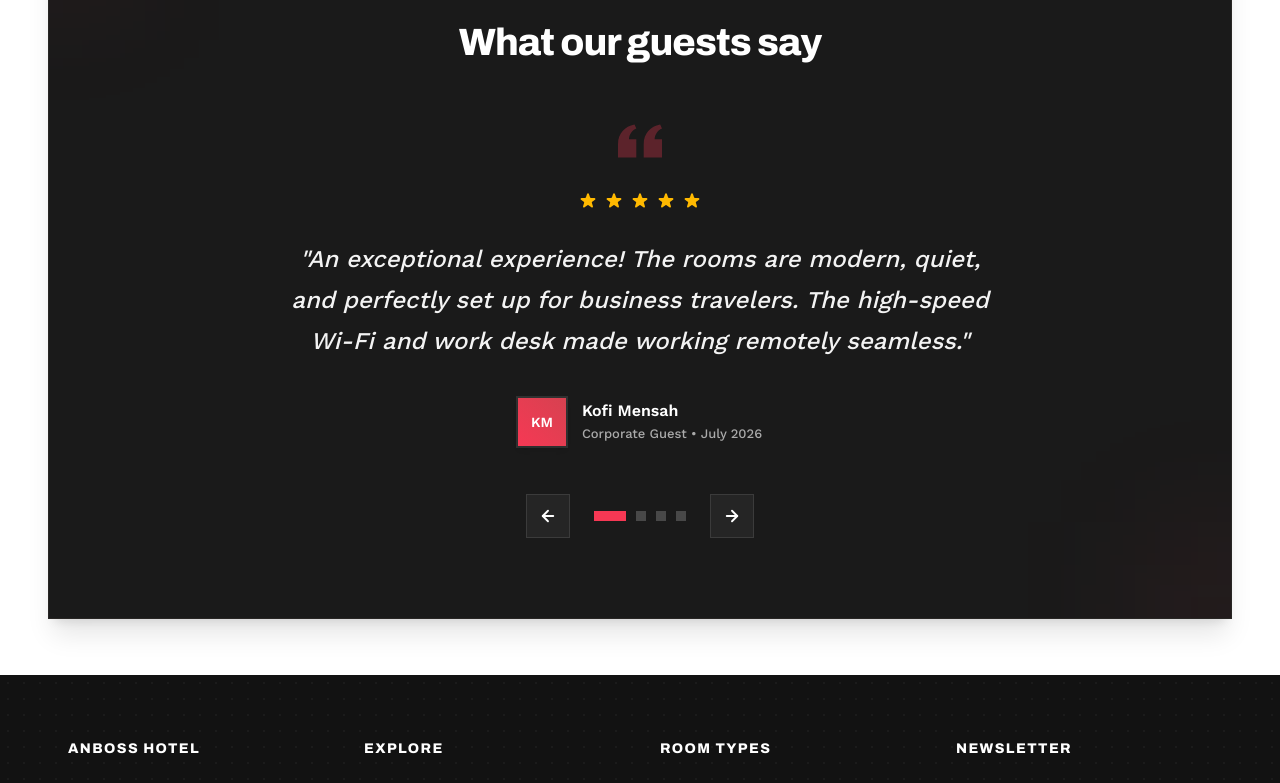
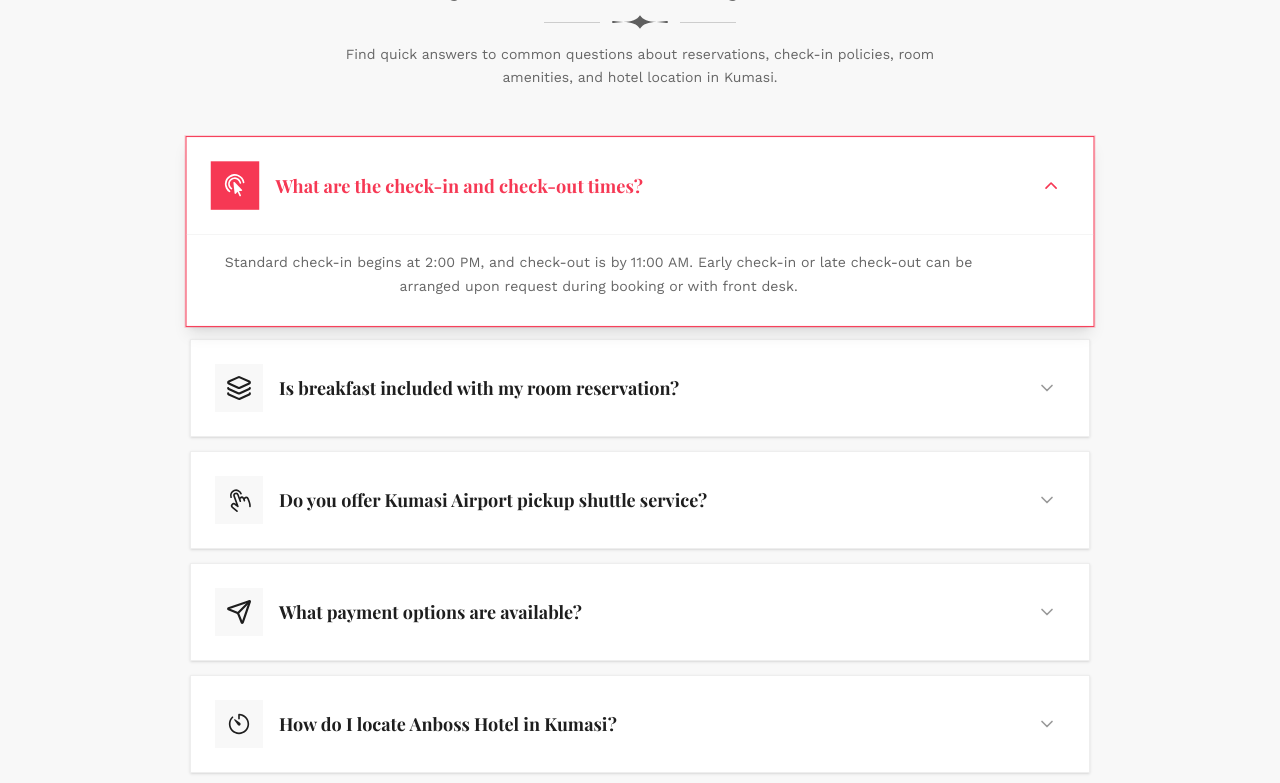
Before and after one commit to PlnDominic/Amboss-Hotel, a Next.js app: page / in a window 1280 px wide. Shown: the part 2740-3523 px from the top of the page. Built offline with nearby package versions, Linux system fonts and the light colour scheme.

Commit message:
feat: Add Card Splitting Accordion FAQ, Google Analytics tag (G-6JVRZP6SEW), and Postal Address SN 284, Santasi

```diff
--- a/package.json
+++ b/package.json
@@ -9,10 +9,13 @@
     "lint": "eslint ."
   },
   "dependencies": {
+    "framer-motion": "^12.42.2",
+    "lucide-react": "^1.26.0",
     "next": "^15.5.4",
     "nodemailer": "^9.0.3",
     "react": "^19.2.0",
-    "react-dom": "^19.2.0"
+    "react-dom": "^19.2.0",
+    "react-icons": "^5.7.0"
   },
   "devDependencies": {
     "@eslint/eslintrc": "^3.3.1",
--- a/src/app/layout.tsx
+++ b/src/app/layout.tsx
@@ -1,5 +1,6 @@
 import type { Metadata } from 'next';
 import { Archivo, Work_Sans, Playfair_Display, Great_Vibes } from 'next/font/google';
+import Script from 'next/script';
 import Header from '@/components/Header';
 import Footer from '@/components/Footer';
 import JsonLd from '@/components/JsonLd';
@@ -110,6 +111,19 @@ export default function RootLayout({ children }: { children: React.ReactNode })
         <JsonLd />
       </head>
       <body className="overflow-x-clip bg-white font-sans text-brand-ink antialiased">
+        <Script
+          src="https://www.googletagmanager.com/gtag/js?id=G-6JVRZP6SEW"
+          strategy="afterInteractive"
+        />
+        <Script id="google-analytics" strategy="afterInteractive">
+          {`
+            window.dataLayer = window.dataLayer || [];
+            function gtag(){dataLayer.push(arguments);}
+            gtag('js', new Date());
+
+            gtag('config', 'G-6JVRZP6SEW');
+          `}
+        </Script>
         <Header />
         {children}
         <Footer />
--- a/src/app/page.tsx
+++ b/src/app/page.tsx
@@ -5,6 +5,7 @@ import Link from 'next/link';
 import FlourishDivider from '@/components/FlourishDivider';
 import QuickSearchBar from '@/components/QuickSearchBar';
 import TestimonialsSlider from '@/components/TestimonialsSlider';
+import CardSplittingAccordionDemo from '@/components/CardSplittingAccordion';
 import RoomImage from '@/components/RoomImage';
 import ImagePlaceholder from '@/components/ImagePlaceholder';
 import { rooms } from '@/data/rooms';
@@ -128,7 +129,7 @@ export default function HomePage() {
         </div>
       </section>
 
-      {/* RESTORED GALLERY SECTION WITH STAGGERED MOSAIC LAYOUT (Sharp Square Edges) */}
+      {/* GALLERY SECTION WITH STAGGERED MOSAIC LAYOUT */}
       <section className="bg-brand-surface py-20 px-6">
         <div className="mx-auto max-w-[1240px] text-center">
           <span className="font-script text-3xl text-brand-accent">A Closer Look</span>
@@ -232,6 +233,9 @@ export default function HomePage() {
         </div>
       </section>
 
+      {/* CARD SPLITTING ACCORDION FAQ SECTION */}
+      <CardSplittingAccordionDemo />
+
       {/* CLASSY TESTIMONIALS SLIDER */}
       <TestimonialsSlider />
     </main>
--- /dev/null
+++ b/src/components/CardSplittingAccordion.tsx
@@ -0,0 +1,157 @@
+'use client';
+
+import { useState } from 'react';
+import { motion, AnimatePresence } from 'framer-motion';
+import { HiCursorArrowRipple } from 'react-icons/hi2';
+import { Layers, Send, ChevronDown } from 'lucide-react';
+import { PiHandTap } from 'react-icons/pi';
+import { IoIosTimer } from 'react-icons/io';
+import FlourishDivider from './FlourishDivider';
+
+export interface AccordionItem {
+  id: number;
+  title: string;
+  icon: React.ReactNode;
+  content: string;
+}
+
+const FAQ_ITEMS: AccordionItem[] = [
+  {
+    id: 1,
+    title: 'What are the check-in and check-out times?',
+    icon: <HiCursorArrowRipple className="-rotate-10 size-6 md:size-[1.625rem]" />,
+    content:
+      'Standard check-in begins at 2:00 PM, and check-out is by 11:00 AM. Early check-in or late check-out can be arranged upon request during booking or with front desk.',
+  },
+  {
+    id: 2,
+    title: 'Is breakfast included with my room reservation?',
+    icon: <Layers className="size-6 md:size-[1.625rem]" />,
+    content:
+      'Yes! Every room booking at Anboss Hotel includes a complimentary fresh gourmet breakfast served daily from 6:30 AM to 10:00 AM.',
+  },
+  {
+    id: 3,
+    title: 'Do you offer Kumasi Airport pickup shuttle service?',
+    icon: <PiHandTap className="-rotate-20 size-6 md:size-[1.625rem]" />,
+    content:
+      'Yes, we provide direct one-way or round-trip shuttle pickups from Kumasi Airport to the hotel in Santasi Apre. You can easily add shuttle service when booking online.',
+  },
+  {
+    id: 4,
+    title: 'What payment options are available?',
+    icon: <Send className="size-6 md:size-[1.625rem]" />,
+    content:
+      'We accept Cash at check-in, Mobile Money (MTN MoMo, Telecel Cash, AT Money), and major credit/debit cards for your convenience.',
+  },
+  {
+    id: 5,
+    title: 'How do I locate Anboss Hotel in Kumasi?',
+    icon: <IoIosTimer className="size-6 md:size-[1.625rem]" />,
+    content:
+      'We are located in Santasi Apre, Kumasi, Ghana. Our official digital address is Ghana Post GPS: AG-0666-2011. You can find us on Google Maps or contact front desk at +233 (0)541-886633.',
+  },
+];
+
+export function AccordionApp({ items = FAQ_ITEMS }: { items?: AccordionItem[] }) {
+  const [openId, setOpenId] = useState<number | null>(1);
+
+  const toggleItem = (id: number) => {
+    setOpenId(openId === id ? null : id);
+  };
+
+  return (
+    <div className="mx-auto max-w-[900px] w-full flex flex-col gap-3.5">
+      {items.map((item) => {
+        const isOpen = openId === item.id;
+        return (
+          <motion.div
+            key={item.id}
+            layout
+            initial={false}
+            animate={{
+              scale: isOpen ? 1.01 : 1,
+            }}
+            transition={{ type: 'spring', stiffness: 300, damping: 25 }}
+            className={`overflow-hidden rounded-none border transition-all duration-300 ${
+              isOpen
+                ? 'border-brand-accent bg-white shadow-lg ring-1 ring-brand-accent/20'
+                : 'border-brand-line bg-white hover:border-brand-muted-2 shadow-sm'
+            }`}
+          >
+            {/* Accordion Header / Card Trigger */}
+            <button
+              type="button"
+              onClick={() => toggleItem(item.id)}
+              className="flex w-full items-center justify-between p-5 md:p-6 text-left cursor-pointer select-none"
+            >
+              <div className="flex items-center gap-4">
+                <div
+                  className={`flex h-12 w-12 shrink-0 items-center justify-center transition-colors ${
+                    isOpen
+                      ? 'bg-brand-accent text-white'
+                      : 'bg-brand-surface text-brand-ink'
+                  }`}
+                >
+                  {item.icon}
+                </div>
+                <h3
+                  className={`font-serif text-base md:text-lg font-bold transition-colors ${
+                    isOpen ? 'text-brand-accent' : 'text-brand-ink'
+                  }`}
+                >
+                  {item.title}
+                </h3>
+              </div>
+
+              <motion.div
+                animate={{ rotate: isOpen ? 180 : 0 }}
+                transition={{ duration: 0.3 }}
+                className={`ml-4 flex h-9 w-9 shrink-0 items-center justify-center transition-colors ${
+                  isOpen ? 'text-brand-accent' : 'text-brand-muted-3'
+                }`}
+              >
+                <ChevronDown className="h-5 w-5" />
+              </motion.div>
+            </button>
+
+            {/* Split Content Expansion Area */}
+            <AnimatePresence initial={false}>
+              {isOpen && (
+                <motion.div
+                  initial={{ height: 0, opacity: 0 }}
+                  animate={{ height: 'auto', opacity: 1 }}
+                  exit={{ height: 0, opacity: 0 }}
+                  transition={{ duration: 0.35, ease: [0.16, 1, 0.3, 1] }}
+                >
+                  <div className="border-t border-brand-line/60 px-6 pb-6 pt-4 text-sm leading-relaxed text-brand-muted md:px-7 md:pb-7">
+                    <p className="max-w-[760px]">{item.content}</p>
+                  </div>
+                </motion.div>
+              )}
+            </AnimatePresence>
+          </motion.div>
+        );
+      })}
+    </div>
+  );
+}
+
+export default function CardSplittingAccordionDemo() {
+  return (
+    <section className="w-full bg-brand-surface py-20 px-6">
+      <div className="mx-auto max-w-[1240px] text-center">
+        <span className="font-script text-3xl text-brand-accent">Have Questions?</span>
+        <h2 className="font-serif text-3xl font-extrabold uppercase tracking-wider text-brand-ink mt-1">
+          FREQUENTLY ASKED QUESTIONS
+        </h2>
+        <FlourishDivider />
+        <p className="mx-auto mt-3 mb-12 max-w-[620px] text-xs md:text-sm text-brand-muted leading-relaxed">
+          Find quick answers to common questions about reservations, check-in policies, room amenities, and hotel location in Kumasi.
+        </p>
+
+        <AccordionApp />
+      </div>
+    </section>
+  );
+}
--- a/src/components/Footer.tsx
+++ b/src/components/Footer.tsx
@@ -29,6 +29,7 @@ export default function Footer() {
                 <svg className="h-4 w-4 shrink-0 text-brand-accent mt-0.5" viewBox="0 0 24 24" fill="none" stroke="currentColor" strokeWidth="2"><path d="M21 10c0 7-9 13-9 13s-9-6-9-13a9 9 0 0 1 18 0z"/><circle cx="12" cy="10" r="3"/></svg>
                 <div className="flex flex-col gap-0.5">
                   <span>Santasi Apre, Kumasi, Ghana</span>
+                  <span>Postal Address: SN 284, Santasi</span>
                   <span className="font-bold text-brand-accent">Ghana Post GPS: AG-0666-2011</span>
                 </div>
               </div>
```
Also changed, not shown: 1 other file (tests, documents, lock files or other folders).
